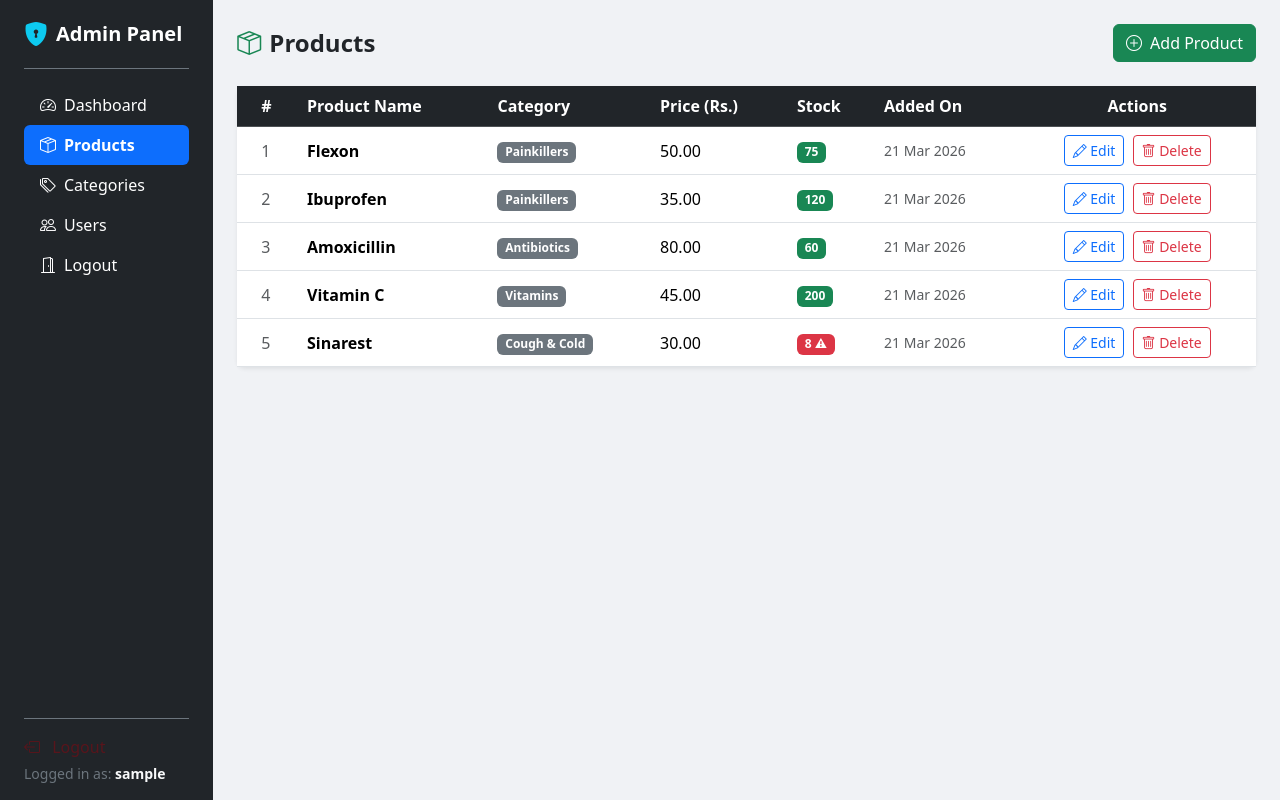
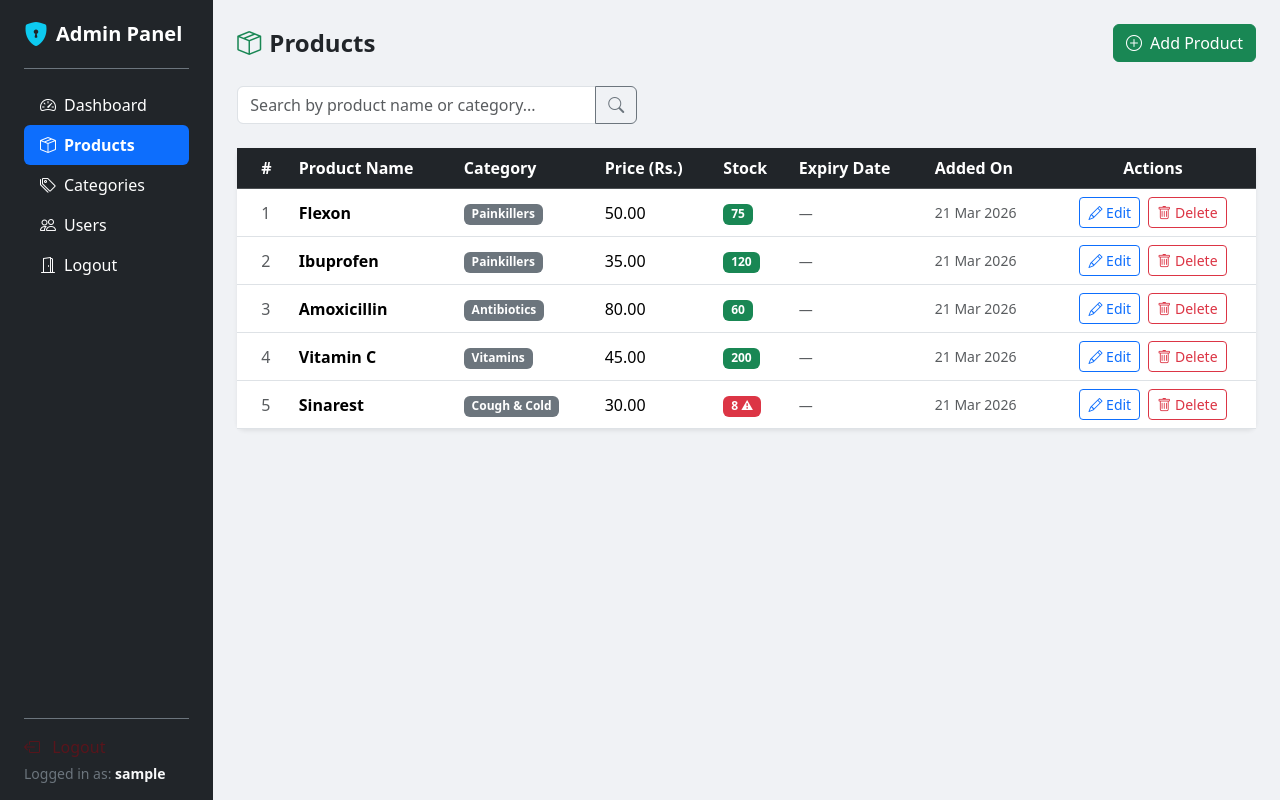
Before and after one commit to Sanskarpra07/Medical-IMS, a PHP site: page /products.php in a window 1280 px wide. Run offline with PHP 8.4, Linux system fonts and the light colour scheme; the visitor is signed in with stand-in values (Sample User, id 1); data comes from the database, SQL or seed files in the repository.

Commit message:
[UPDATE] Enhance product search functionality and display expiry date in products table

```diff
--- a/products.php
+++ b/products.php
@@ -22,12 +22,28 @@ if (isset($_GET['action']) && $_GET['action'] ==='delete' && isset($_GET['id']))
 }
 
 //Fetch all products with their category name
+$search = trim($_GET['search'] ?? '');
+
+if (!empty($search)) {
+    $stmt = mysqli_prepare($conn,
+        "SELECT p.*, c.name AS category_name
+         FROM products p
+         LEFT JOIN categories c ON p.category_id = c.id
+         WHERE p.product_name LIKE ? OR c.name LIKE ?
+         ORDER BY p.created_at DESC"
+    );
+    $like = "%$search%";
+    mysqli_stmt_bind_param($stmt, "ss", $like, $like);
+    mysqli_stmt_execute($stmt);
+    $result = mysqli_stmt_get_result($stmt);
+} else {
     $result = mysqli_query($conn,
         "SELECT p.*, c.name AS category_name
          FROM products p
-LEFT JOIN categories c ON p.category_id =c.id
+         LEFT JOIN categories c ON p.category_id = c.id
          ORDER BY p.created_at DESC"
     );
+}
 
 $current_page = 'products';
 ?>
@@ -58,6 +74,31 @@ $current_page = 'products';
                 </a>
             </div>
 
+            <!-- Search Bar -->
+            <form method="GET" action="products.php" class="mb-4">
+                <div class="input-group" style="max-width: 400px;">
+                    <input type="text" name="search" class="form-control"
+                        placeholder="Search by product name or category..."
+                        value="<?= htmlspecialchars($_GET['search'] ?? '') ?>">
+                    <button type="submit" class="btn btn-outline-secondary">
+                        <i class="bi bi-search"></i>
+                    </button>
+                    <?php if (!empty($_GET['search'])): ?>
+                        <a href="products.php" class="btn btn-outline-danger">
+                            <i class="bi bi-x"></i>
+                        </a>
+                    <?php endif; ?>
+                </div>
+            </form>
+
+            <!-- Search result count -->
+            <?php if (!empty($search)): ?>
+                <p class="text-muted small mb-3">
+                    Showing <?= mysqli_num_rows($result) ?> result(s) for
+                    "<strong><?= htmlspecialchars($search) ?></strong>"
+                </p>
+            <?php endif; ?>
+
             <!-- Flash messages -->
             <?php if (!empty($_SESSION['success'])): ?>
                 <div class="alert alert-success alert-dismissible fade show" role="alert">
@@ -78,6 +119,7 @@ $current_page = 'products';
                                 <th>Category</th>
                                 <th>Price (Rs.)</th>
                                 <th>Stock</th>
+                                <th>Expiry Date</th>
                                 <th>Added On</th>
                                 <th class="text-center">Actions</th>
                             </tr>
@@ -95,12 +137,32 @@ $current_page = 'products';
                             <td><?= number_format($row['price'], 2) ?></td>
                             <td>
                                 <!-- Shows Danger if low stock condition -->
-                            <?php if ($row['stock']<10): ?>
+                                <?php if ($row['stock'] < 10): ?>
                                     <span class="badge bg-danger"><?= $row['stock'] ?> ⚠</span>
                                 <?php else: ?>
                                     <span class="badge bg-success"><?= $row['stock'] ?></span>
+                                <?php endif; ?>
                             </td>
-                        <?php endif; ?> </td>
+                            <td>
+                                <?php if (!empty($row['expiry_date'])): ?>
+                                    <?php
+                                    $today   = new DateTime();
+                                    $expiry  = new DateTime($row['expiry_date']);
+                                    $diff    = $today->diff($expiry)->days;
+                                    $expired = $expiry < $today;
+                                    $soon    = !$expired && $diff <= 30;
+                                    ?>
+                                    <?php if ($expired): ?>
+                                        <span class="badge bg-danger">Expired</span>
+                                    <?php elseif ($soon): ?>
+                                        <span class="badge bg-warning text-dark"><?= $diff ?> days left</span>
+                                    <?php else: ?>
+                                        <span class="badge bg-success"><?= date('d M Y', strtotime($row['expiry_date'])) ?></span>
+                                    <?php endif; ?>
+                                <?php else: ?>
+                                    <span class="text-muted small">—</span>
+                                <?php endif; ?>
+                            </td>
                             <td class="text-muted small"><?= date('d M Y', strtotime($row['created_at'])) ?></td>
                             <td class="text-center">
                                 <!-- Edit button — passes ?id= to add_product.php -->
@@ -117,12 +179,12 @@ $current_page = 'products';
                         </tr>
                         <?php endwhile; ?>
 
-                        <?php if (mysqli_num_rows($result) ===0): ?>
+                        <?php if (mysqli_num_rows($result) === 0): ?>
                             <tr>
-                                <td colspan="7" class="text-center text-muted py-4">
-                                    No Products Found.<a href="add_product.php">Add One?</a>
+                                <td colspan="8" class="text-center text-muted py-4">
+                                    No Products Found. <a href="add_product.php">Add One?</a>
                                 </td>
-                            <tr>
+                            </tr>
                         <?php endif; ?>
                         </tbody>
                     </table>
@@ -136,6 +198,3 @@ $current_page = 'products';
 <script src="https://cdn.jsdelivr.net/npm/bootstrap@5.3.3/dist/js/bootstrap.bundle.min.js"></script>
 </body>
 </html>
-
-</body>
-</html>
```
Lines whose indentation alone changed are shown as unchanged.
